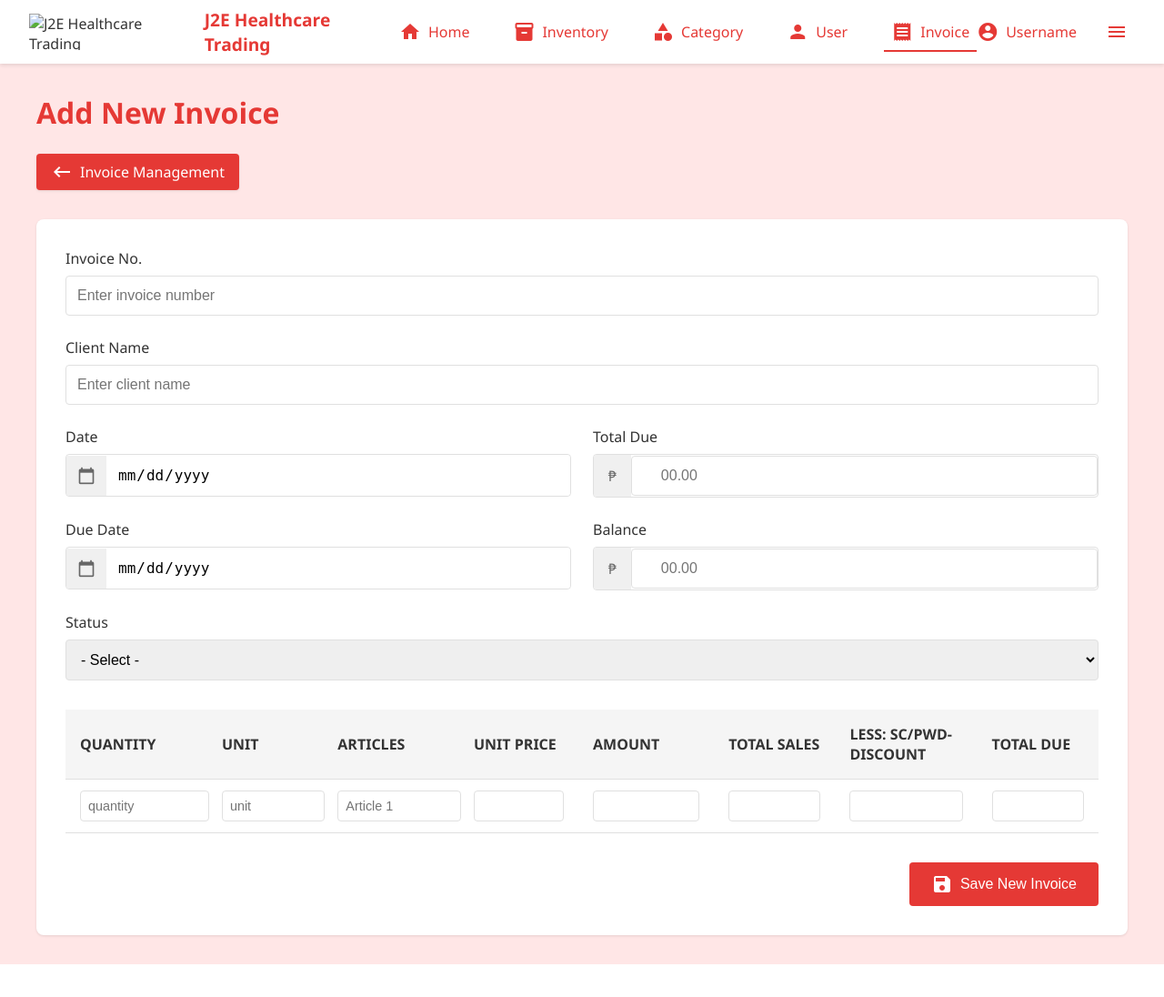
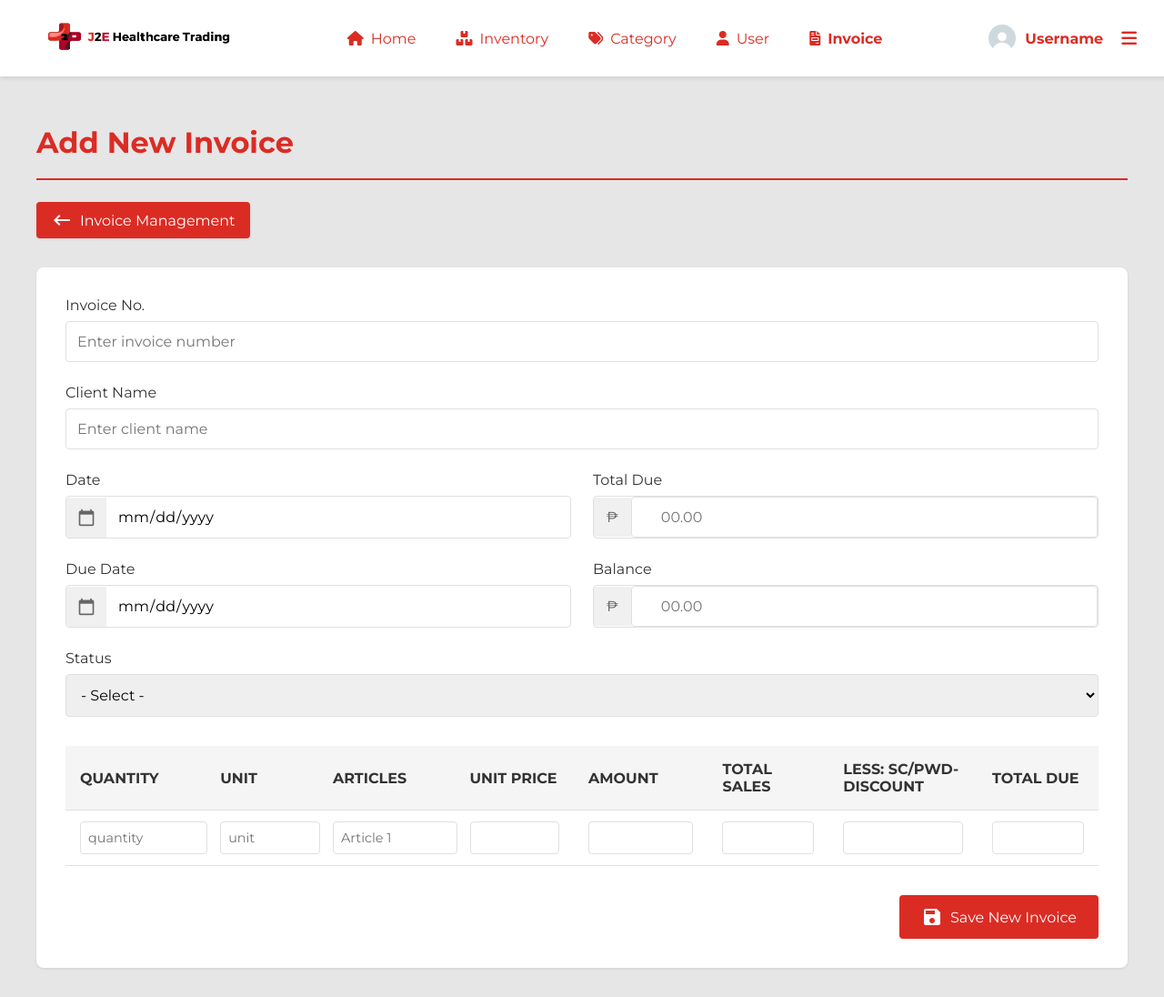
Before and after one commit to angiemaebb/J2E-Healthcare-Trading, a PHP site: page /addNewInvoice.html in a window 1280 px wide. Shown: the whole page at 91% size. Before the commit the page ends 1060 px from the top, so only its background shows below. Run offline with PHP 8.4, Linux system fonts and the light colour scheme.

Commit message:
new updates

```diff
--- a/addNewInvoice.css
+++ b/addNewInvoice.css
@@ -1,106 +1,162 @@
 /* Import Global Styles from invoice.css */
 :root {
-    --primary-color: #E53935;
-    --secondary-color: #FF7043;
+    --primary-color: #db2c24;
+    --secondary-color: #ff914d;
     --text-color: #333;
     --border-color: #E0E0E0;
-    --background-color: #FFE6E6; /* Changed to light pink */
-    --nav-text-color: #E53935;
+    --background-color: #e7e6e6;
+    /* Changed to light pink */
+    --nav-text-color: #db2c24;
 }
 
-/* Reuse Navigation Styles */
-.main-nav {
+body {
+    font-family: 'Montserrat', sans-serif;
+    margin: 0;
+    padding: 0;
+    width: 100%;
+    background-color: var(--light-gray);
+    color: var(--dark-gray);
+}
+
+html {
+    margin: 0;
+    padding: 0;
+    width: 100vw;
+    overflow-x: hidden;
+}
+
+* {
+    font-family: 'Montserrat', sans-serif;
+}
+
+.top-nav {
     display: flex;
     justify-content: space-between;
     align-items: center;
-    padding: 0.5rem 2rem;
-    background: white;
-    box-shadow: 0 2px 4px rgba(0,0,0,0.1);
+    padding: 15px 20px;
+    background-color: white;
+    box-shadow: 0 2px 5px rgba(0, 0, 0, 0.1);
+    position: sticky;
+    top: 0;
+    z-index: 1000;
+    width: 100%;
 }
 
-.nav-left {
+h1 {
+    color: var(--primary-color);
+    margin-bottom: 20px;
+}
+
+.nav-left,
+.nav-right {
     display: flex;
     align-items: center;
-    gap: 1rem;
-}
-
-.logo {
-    height: 40px;
-}
-
-.company-name {
-    font-weight: bold;
-    color: var(--primary-color);
-    font-size: 1.2rem;
+    margin-right: 20px;
+    margin-left: 20px;
 }
 
 .nav-center {
+    flex-grow: 1;
     display: flex;
-    gap: 2rem;
+    justify-content: center;
 }
 
-.nav-item {
+.logo img {
+    max-height: 50px;
+}
+
+.nav-menu {
+    display: flex;
+    list-style: none;
+    padding: 0;
+    margin: 0;
+    gap: 20px;
+}
+
+.nav-menu a {
+    text-decoration: none;
+    color: var(--primary-color);
+    padding: 8px 12px;
+    font-weight: 500;
     display: flex;
     align-items: center;
-    gap: 0.5rem;
-    text-decoration: none;
-    color: var(--nav-text-color);
-    padding: 0.5rem;
-    font-weight: 500;
+    gap: 8px;
 }
 
-.nav-item i {
-    font-size: 24px;
+.nav-menu a.active {
+    font-weight: bold;
 }
 
-.nav-item.active {
-    color: var(--primary-color);
-    position: relative;
-}
-
-.nav-item.active::after {
-    content: '';
-    position: absolute;
-    bottom: -2px;
-    left: 0;
-    width: 100%;
-    height: 2px;
-    background-color: var(--primary-color);
-}
-
-.nav-right {
-    display: flex;
-    align-items: center;
-    gap: 1.5rem;
+.nav-menu a:hover {
+    font-weight: bold;
 }
 
 .user-info {
     display: flex;
     align-items: center;
-    gap: 0.5rem;
-    color: var(--nav-text-color);
+    gap: 10px;
+    margin-right: 20px;
+    position: relative;
 }
 
-.user-info i {
-    font-size: 24px;
+.user-profile {
+    width: 30px;
+    height: 30px;
+    border-radius: 50%;
+    object-fit: cover;
 }
 
 .username {
-    font-weight: 500;
+    font-weight: bold;
+    color: var(--primary-color);
+    white-space: nowrap;
 }
 
-.menu-button {
+.hamburger {
+    display: block;
     background: none;
     border: none;
-    color: var(--nav-text-color);
+    font-size: 1.2rem;
     cursor: pointer;
-    padding: 0.5rem;
+    padding: 5px 10px;
+    z-index: 1001;
+    color: var(--primary-color);
+}
+
+.user-dropdown {
+    position: absolute;
+    top: 100%;
+    right: 0;
+    background-color: white;
+    min-width: 180px;
+    box-shadow: 0 5px 15px rgba(0, 0, 0, 0.3);
+    border-radius: 5px;
+    padding: 10px 0;
+    z-index: 1000;
+    display: none;
+}
+
+.user-dropdown.show {
+    display: block;
+}
+
+.user-dropdown a {
     display: flex;
     align-items: center;
+    gap: 10px;
+    padding: 10px 15px;
+    text-decoration: none;
+    color: var(--primary-color);
+    font-size: 0.8rem;
 }
 
-.menu-button i {
-    font-size: 24px;
+.user-dropdown a:hover {
+    font-weight: bold;
+}
+
+.user-dropdown a i {
+    width: 20px;
+    text-align: center;
 }
 
 /* Add New Invoice Specific Styles */
@@ -120,7 +176,7 @@ body {
 
 .page-title {
     color: var(--primary-color);
-    margin: 0 0 1.5rem 0;
+    margin: 0 0 1.5rem 0;border-bottom: 2px solid var(--primary-color);
 }
 
 .management-button {
@@ -132,23 +188,26 @@ body {
     align-items: center;
     gap: 0.5rem;
     text-decoration: none;
-    color: white; /* Changed to white */
+    color: white;
+    /* Changed to white */
     font-weight: 500;
     padding: 0.5rem 1rem;
     border-radius: 4px;
-    background-color: var(--primary-color); /* Changed to red */
-    box-shadow: 0 1px 3px rgba(0,0,0,0.1);
+    background-color: var(--primary-color);
+    /* Changed to red */
+    box-shadow: 0 1px 3px rgba(0, 0, 0, 0.1);
 }
 
 .btn-back:hover {
-    background-color: #d32f2f; /* Darker red on hover */
+    background-color: #d32f2f;
+    /* Darker red on hover */
 }
 
 .invoice-form {
     background: white;
     border-radius: 8px;
     padding: 2rem;
-    box-shadow: 0 1px 3px rgba(0,0,0,0.1);
+    box-shadow: 0 1px 3px rgba(0, 0, 0, 0.1);
 }
 
 .form-header {
--- a/addNewInvoice.html
+++ b/addNewInvoice.html
@@ -5,34 +5,49 @@
     <meta name="viewport" content="width=device-width, initial-scale=1.0">
     <title>J2E Healthcare Trading - Add New Invoice</title>
     <link href="https://fonts.googleapis.com/icon?family=Material+Icons" rel="stylesheet">
+    <link rel="stylesheet" href="https://cdnjs.cloudflare.com/ajax/libs/font-awesome/6.0.0-beta3/css/all.min.css">
+    <link href="https://fonts.googleapis.com/css2?family=Montserrat:wght@100;400;700&display=swap" rel="stylesheet">
+    <link rel="icon" href="images/J2E logo favicon.png" type="image/x-icon">
     <link rel="stylesheet" href="addNewInvoice.css">
 </head>
 <body>
     <!-- Navigation Header -->
-    <nav class="main-nav">
+    <nav class="top-nav">
         <div class="nav-left">
-            <img src="invoiceIcons/J2E logo favicon.png" alt="J2E Healthcare Trading" class="logo">
-            <span class="company-name">J2E Healthcare Trading</span>
+            <div class="logo">
+                <img src="images/J2E-logo2.png" alt="J2E Healthcare Trading Logo">
+            </div>
         </div>
+
         <div class="nav-center">
-            <a href="#" class="nav-item"><i class="material-icons">home</i> Home</a>
-            <a href="#" class="nav-item"><i class="material-icons">inventory_2</i> Inventory</a>
-            <a href="#" class="nav-item"><i class="material-icons">category</i> Category</a>
-            <a href="#" class="nav-item"><i class="material-icons">person</i> User</a>
-            <a href="#" class="nav-item active"><i class="material-icons">receipt</i> Invoice</a>
+            <ul class="nav-menu">
+                <li><a href="dashboard.html"><i class="fas fa-home"></i> Home</a></li>
+                <li><a href="inventory.html"><i class="fas fa-boxes"></i> Inventory</a></li>
+                <li><a href="category.html"><i class="fas fa-tags"></i> Category</a></li>
+                <li><a href="user-managemnet.html"><i class="fas fa-solid fa-user"></i> User</a></li>
+                <li><a href="invoice.html" class="active"><i class="fas fa-file-invoice"></i> Invoice</a></li>
+            </ul>
         </div>
+
         <div class="nav-right">
             <div class="user-info">
-                <i class="material-icons">account_circle</i>
+                <img src="images/sample user profile pic.jpg" alt="User Profile" class="user-profile">
                 <span class="username">Username</span>
+                <button class="hamburger" id="menuDropdown">
+                    <i class="fas fa-bars"></i>
+                </button>
+                <div class="user-dropdown" id="userDropdown">
+                    <a href="settings.html"><i class="fas fa-cog"></i> Settings</a>
+                    <a href="help.html"><i class="fas fa-question-circle"></i> Help</a>
+                    <a id="logoutBtn"><i class="fas fa-sign-out-alt"></i> Logout</a>
+                </div>
             </div>
-            <button class="menu-button"><i class="material-icons">menu</i></button>
         </div>
     </nav>
 
     <!-- Main Container -->
     <div class="add-invoice-container">
-        <h1 class="page-title">Add New Invoice</h1>
+        <div class="page-title"><h1>Add New Invoice</h1></div>
 
         <!-- Invoice Management Button -->
         <div class="management-button">
@@ -164,5 +179,33 @@
             </div>
         </div>
     </div>
+    <script>
+        function closeAllDropdowns(exceptElement) {
+            if (!exceptElement) {
+                document.getElementById('userDropdown').classList.remove('show');
+            }
+        }
+
+        document.getElementById('menuDropdown').addEventListener('click', function (e) {
+            e.stopPropagation();
+            const userDropdown = document.getElementById('userDropdown');
+            const wasOpen = userDropdown.classList.contains('show');
+
+            closeAllDropdowns();
+            if (!wasOpen) {
+                userDropdown.classList.add('show');
+            }
+        });
+
+        document.addEventListener('click', function (e) {
+            closeAllDropdowns(e.target);
+        });
+
+        document.getElementById('logoutBtn').addEventListener('click', function (e) {
+            e.preventDefault();
+            alert('Logging out....');
+            window.location.href = 'login.html';
+        });
+    </script>
 </body>
 </html>
```
Also changed, not shown: invoice.css (+128 -77 lines), invoice.html (+59 -13 lines).
